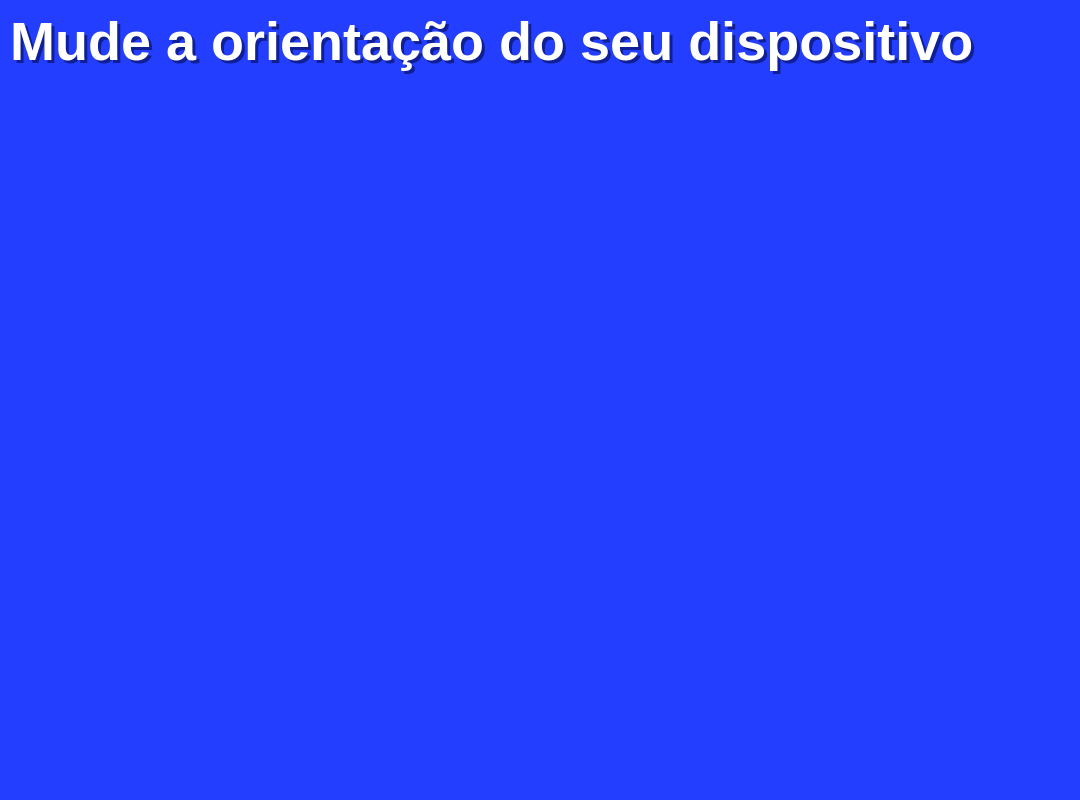
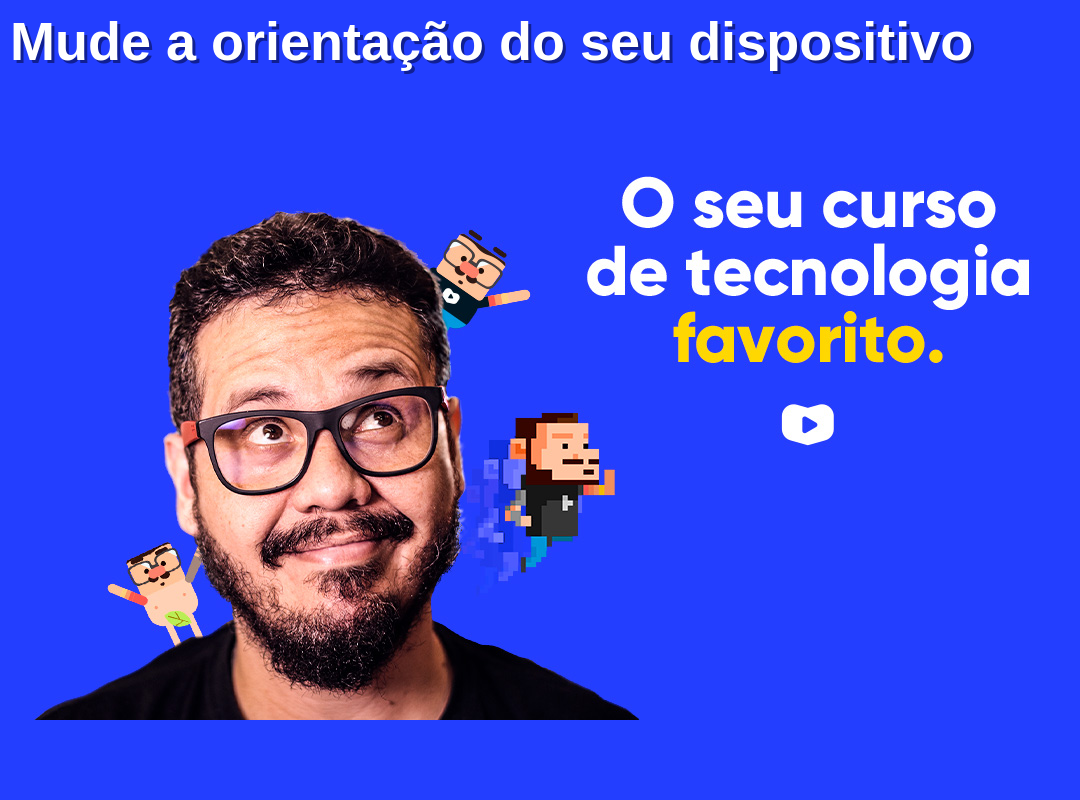
Before and after one commit to GabrielTetar-cloud/HTML----CSS, a PHP site: page / in a window 1280 px wide. Shown: the whole page, without its empty margins (0-1080 px from the left). Run offline with PHP 8.4, Linux system fonts and the light colour scheme.

Commit message:
atualizacao

```diff
--- a/EXERCICIOS/ex026/mq002/estilos/paisagem.css
+++ b/EXERCICIOS/ex026/mq002/estilos/paisagem.css
@@ -1,5 +1,5 @@
 @charset "UTF-8";
 /*Dispositivo deitado(landscape)*/
 body{
-   background: url(../imagens/cev-landscape.jpg) cover;
+   background-image: url(../imagens/cev-landscape.jpg) ;
 }
--- a/EXERCICIOS/ex026/mq002/estilos/tela.css
+++ b/EXERCICIOS/ex026/mq002/estilos/tela.css
@@ -2,5 +2,5 @@
 /*Dispositivo em pe(portrait*/
 
 body{
-    background:url(../imagens/cev-portrait.jpg) cover ;
+    background-image:url(../imagens/cev-portrait.jpg) cover ;
 }
--- a/EXERCICIOS/ex026/mq002/index.html
+++ b/EXERCICIOS/ex026/mq002/index.html
@@ -4,6 +4,7 @@
     <meta charset="UTF-8">
     <meta name="viewport" content="width=device-width, initial-scale=1.0">
     <title>Teste</title>
+
     <link rel="stylesheet" href="estilos/tela.css" media="screen and (orientation : portrait)">
     <link rel="stylesheet" href="estilos/impressora.css" media="print">
     <link rel="stylesheet" href="estilos/todos.css" media="all">
```
